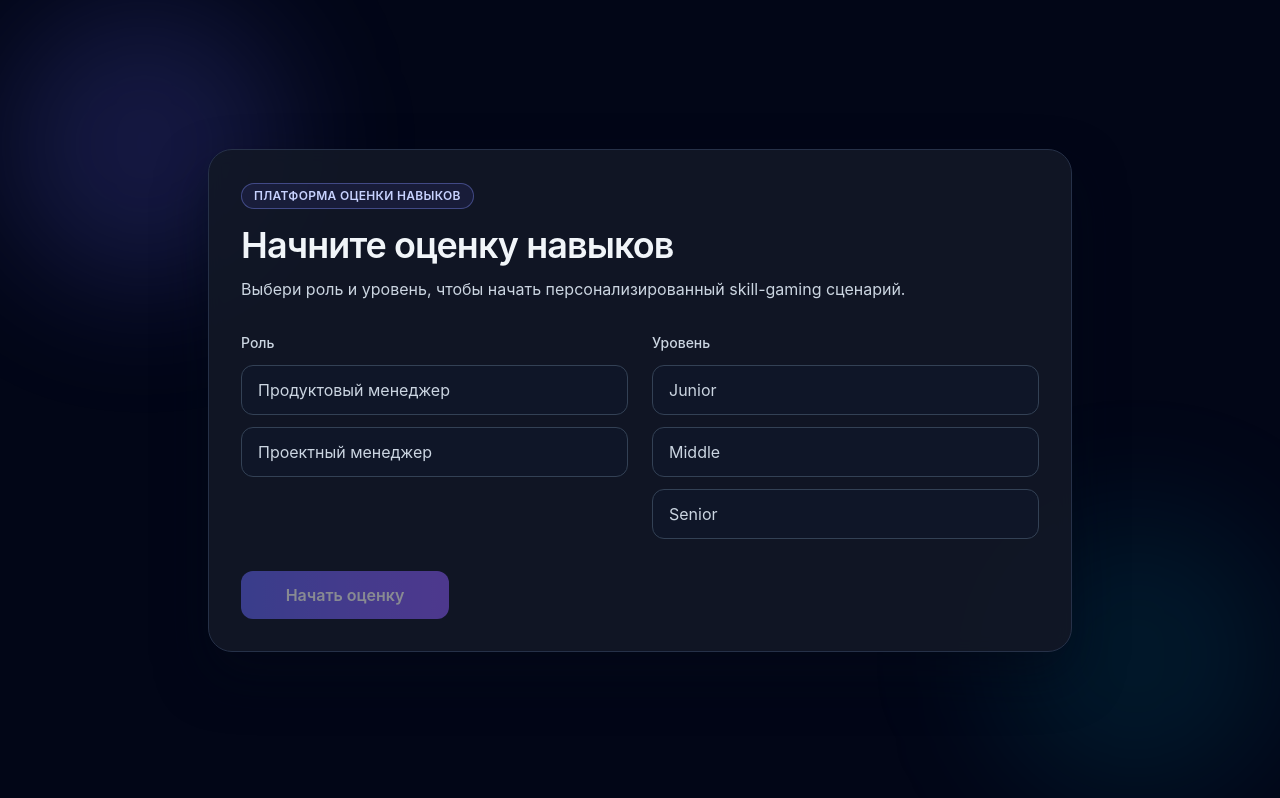
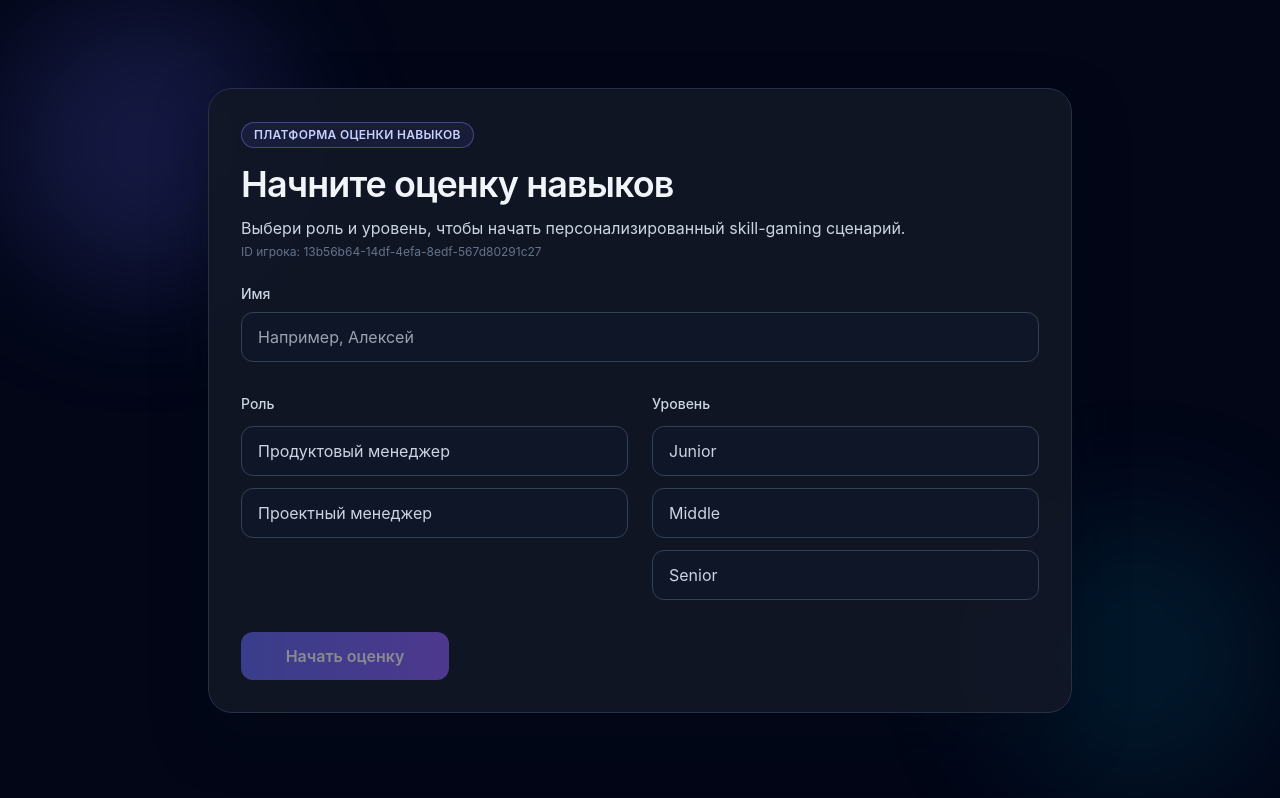
Before and after one commit to a1exsta/pm_case_game, a React (Vite) app: page / in a window 1280 px wide. Built offline with nearby package versions, Linux system fonts and the light colour scheme.

Commit message:
Add persisted player identity and name field on start screen
Introduce local playerId/displayName in the persisted store and render a start-screen name input so users are remembered consistently without sign-in.

```diff
--- a/src/components/Assessment.tsx
+++ b/src/components/Assessment.tsx
@@ -157,11 +157,14 @@ function calculateResults(questions: Question[], answers: Record<string, number>
 
 export default function Assessment() {
   const {
+    playerId,
+    displayName,
     selectedRole,
     selectedLevel,
     currentQuestionIndex,
     hasStarted,
     answers,
+    setDisplayName,
     setRole,
     setLevel,
     startAssessment,
@@ -637,6 +640,21 @@ export default function Assessment() {
           </p>
           <h1 className="text-3xl font-semibold tracking-tight md:text-4xl">Начните оценку навыков</h1>
           <p className="mt-3 text-slate-300">Выбери роль и уровень, чтобы начать персонализированный skill-gaming сценарий.</p>
+          <p className="mt-1 text-xs text-slate-500">ID игрока: {playerId}</p>
+
+          <div className="mt-6">
+            <label htmlFor="displayName" className="mb-2 block text-sm font-medium text-slate-300">
+              Имя
+            </label>
+            <input
+              id="displayName"
+              type="text"
+              value={displayName}
+              onChange={(event) => setDisplayName(event.target.value)}
+              placeholder="Например, Алексей"
+              className="w-full rounded-xl border border-slate-700 bg-slate-900/80 px-4 py-3 text-slate-100 outline-none transition focus:border-cyan-400"
+            />
+          </div>
 
           <div className="mt-8 grid gap-6 md:grid-cols-2">
             <div>
--- a/src/store/useStore.ts
+++ b/src/store/useStore.ts
@@ -8,11 +8,14 @@ type Level = (typeof assessmentData.levels)[number];
 export type AnswerMap = Record<string, number>;
 
 interface AssessmentState {
+  playerId: string;
+  displayName: string;
   selectedRole: Role | null;
   selectedLevel: Level | null;
   currentQuestionIndex: number;
   hasStarted: boolean;
   answers: AnswerMap;
+  setDisplayName: (name: string) => void;
   setRole: (role: Role) => void;
   setLevel: (level: Level) => void;
   startAssessment: () => void;
@@ -25,11 +28,14 @@ interface AssessmentState {
 export const useAssessmentStore = create<AssessmentState>()(
   persist(
     (set) => ({
+      playerId: typeof crypto !== "undefined" && typeof crypto.randomUUID === "function" ? crypto.randomUUID() : `player-${Date.now()}`,
+      displayName: "",
       selectedRole: null,
       selectedLevel: null,
       currentQuestionIndex: 0,
       hasStarted: false,
       answers: {},
+      setDisplayName: (name) => set({ displayName: name }),
       setRole: (role) => set({ selectedRole: role }),
       setLevel: (level) => set({ selectedLevel: level }),
       startAssessment: () => set({ currentQuestionIndex: 0, hasStarted: true, answers: {} }),
```
